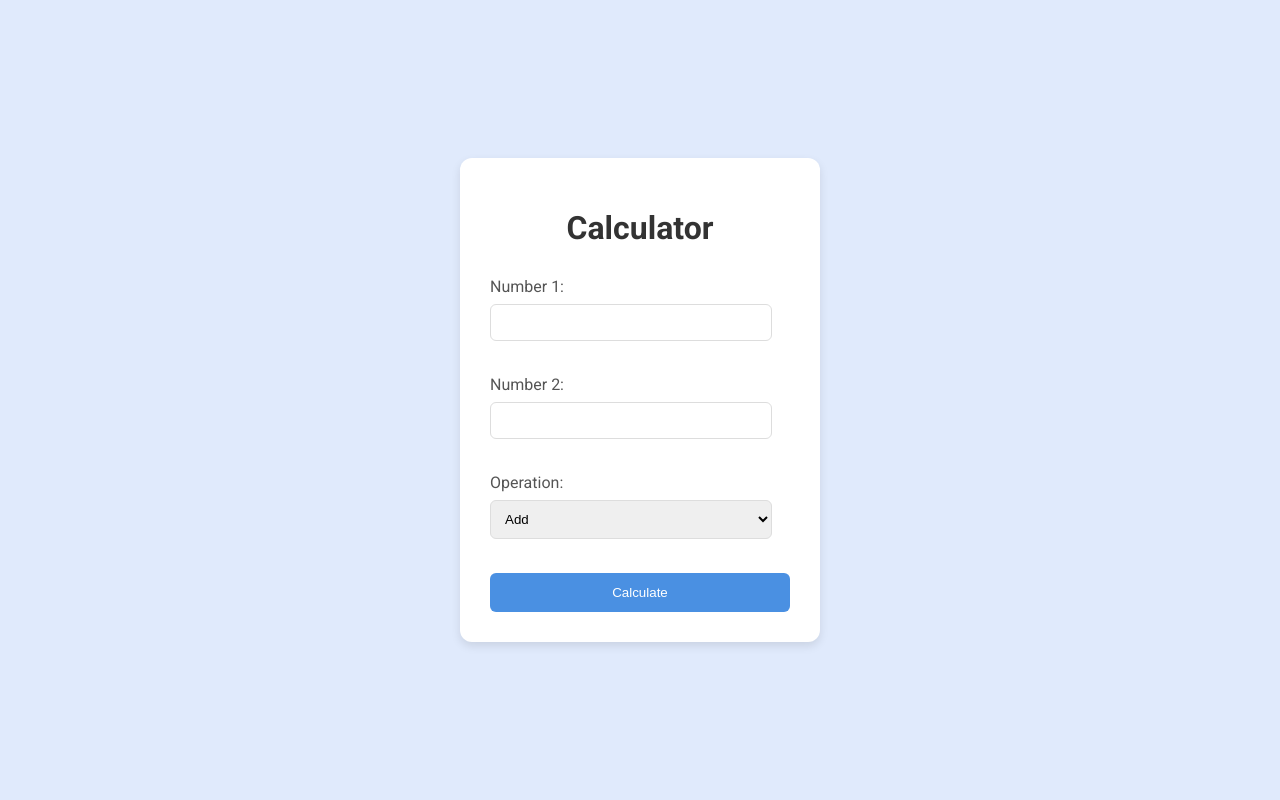
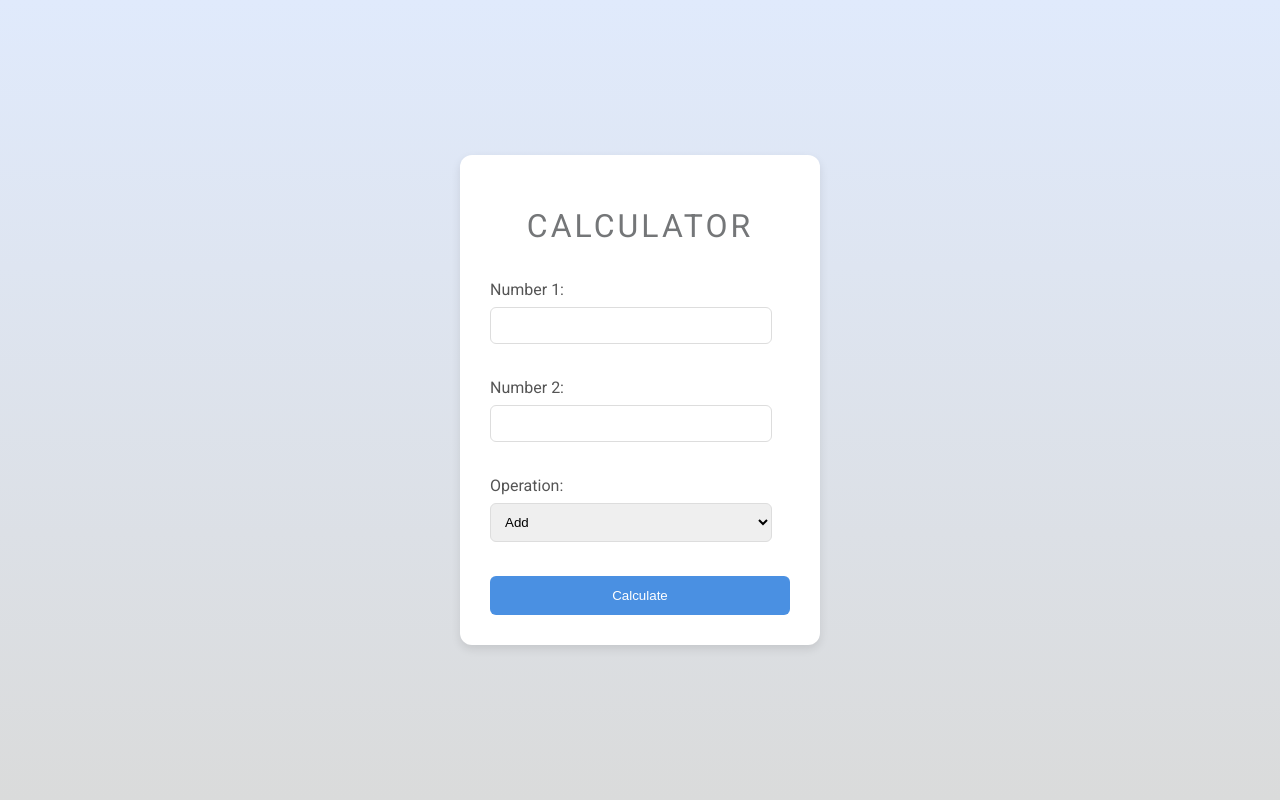
Before and after one commit to yoyo5053/FlaskCalculator, a Flask app: page / in a window 1280 px wide. Run offline with Flask 3, Linux system fonts and the light colour scheme.

Commit message:
Design and documentation updated

```diff
--- a/templates/calculator.html
+++ b/templates/calculator.html
@@ -9,8 +9,8 @@
     <title>Calculator</title>
     <style>
         body {
-    font-family: 'Roboto', sans-serif; /* Použití Google Font */
-    background-color: #e0eafc; /* Jemné modré pozadí */
+    font-family: 'Roboto', sans-serif;
+    background: linear-gradient(to bottom, #e0eafc, #dadbdb);
     display: flex;
     justify-content: center;
     align-items: center;
@@ -22,15 +22,26 @@
     background-color: #fff;
     padding: 30px;
     border-radius: 12px;
-    box-shadow: 0 4px 10px rgba(0, 0, 0, 0.1); /* Jemnější stínování */
+    box-shadow: 0 4px 10px rgba(0, 0, 0, 0.1);
     width: 300px;
 }
 
 h1 {
     text-align: center;
-    margin-bottom: 30px;
-    color: #333;
+    margin-bottom: 35px;
+    color: #747678;
+    letter-spacing: 3px;
+    font-weight: 400;
+    text-transform: uppercase;
 }
+
+h2 {
+    text-align: center;
+    color: #555;
+    font-weight: 200;
+    font-size: 18px;
+}
+
 
 label {
     display: block;
@@ -39,7 +50,7 @@ label {
 }
 
 input[type="number"], select {
-    width: calc(100% - 18px); /* upravena šířka pro padding */
+    width: calc(100% - 18px);
     padding: 10px;
     margin-bottom: 15px;
     border: 1px solid #ddd;
@@ -49,13 +60,12 @@ input[type="number"], select {
 }
 
 input[type="number"]:focus, select:focus {
-    border-color: #4a90e2; /* Zvýraznění aktivního pole */
-    outline: none;
+    border-color: #4a90e2;
 }
 
 input[type="submit"] {
     width: 100%;
-    background-color: #4a90e2; /* Moderní modrá */
+    background-color: #4a90e2;
     color: white;
     padding: 12px 20px;
     border: none;
@@ -72,7 +82,7 @@ input[type="submit"]:hover {
 .result {
     margin-top: 30px;
     text-align: center;
-    font-size: 20px;
+    font-size: 18px;
     color: #333;
 }
 
@@ -83,13 +93,13 @@ input[type="submit"]:hover {
 </head>
 <body>
     <div class="calculator">
-        <h1>Calculator</h1>
+        <h1>CALCULATOR</h1>
         <form method="POST">
             <label for="num1">Number 1:</label>
-            <input type="number" name="num1" id="num1" required><br><br>
+            <input type="number" name="num1" id="num1" title="This field is required." style="text-align: right;" step="any"><br><br>
 
             <label for="num2">Number 2:</label>
-            <input type="number" name="num2" id="num2" required><br><br>
+            <input type="number" name="num2" id="num2" title="This field is required." style="text-align: right;" step="any"><br><br>
 
             <label for="operation">Operation:</label>
             <select name="operation" id="operation">
@@ -104,7 +114,7 @@ input[type="submit"]:hover {
 
         {% if result != None %}
             <div class="result">
-                <h2>Result:</h2>
+                <h2>Result</h2>
                 <p {% if result == "Invalid input. Please enter numbers." or result == "Division by zero is not allowed." %}class="error"{% endif %}>{{ result }}</p>
             </div>
         {% endif %}
```
Also changed, not shown: 1 other file.
